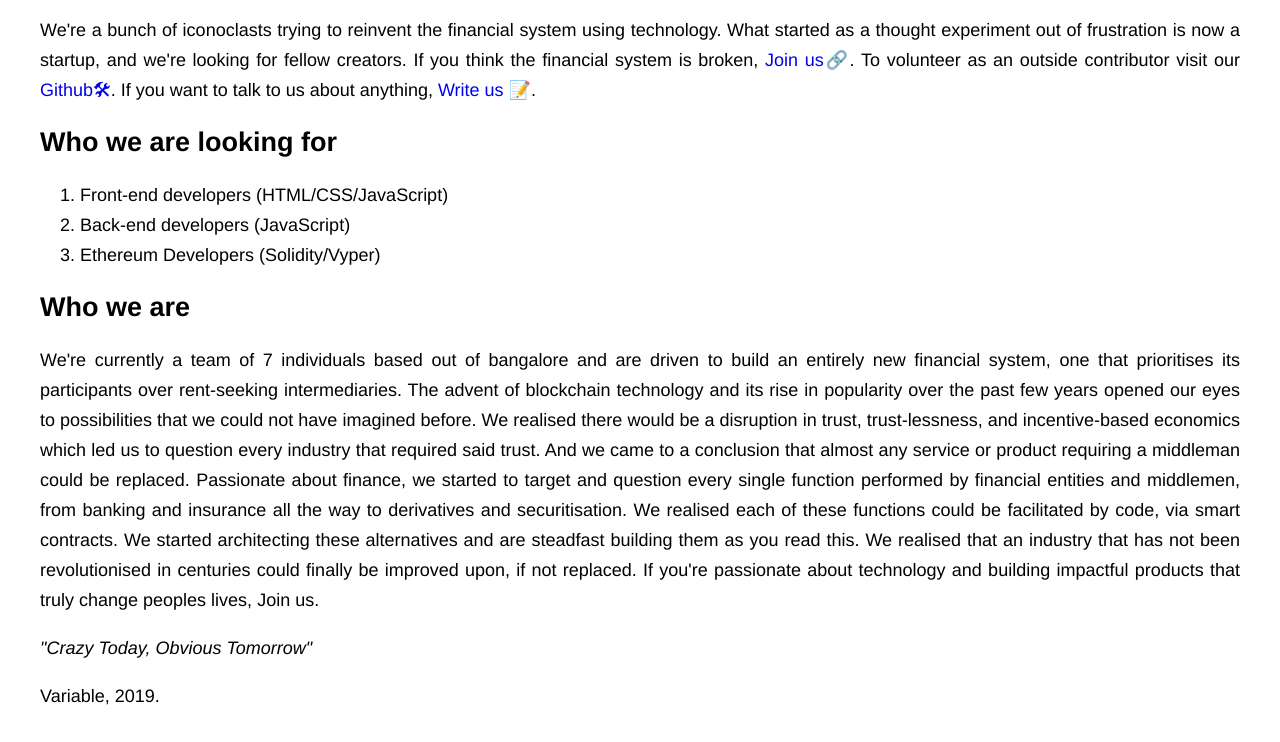
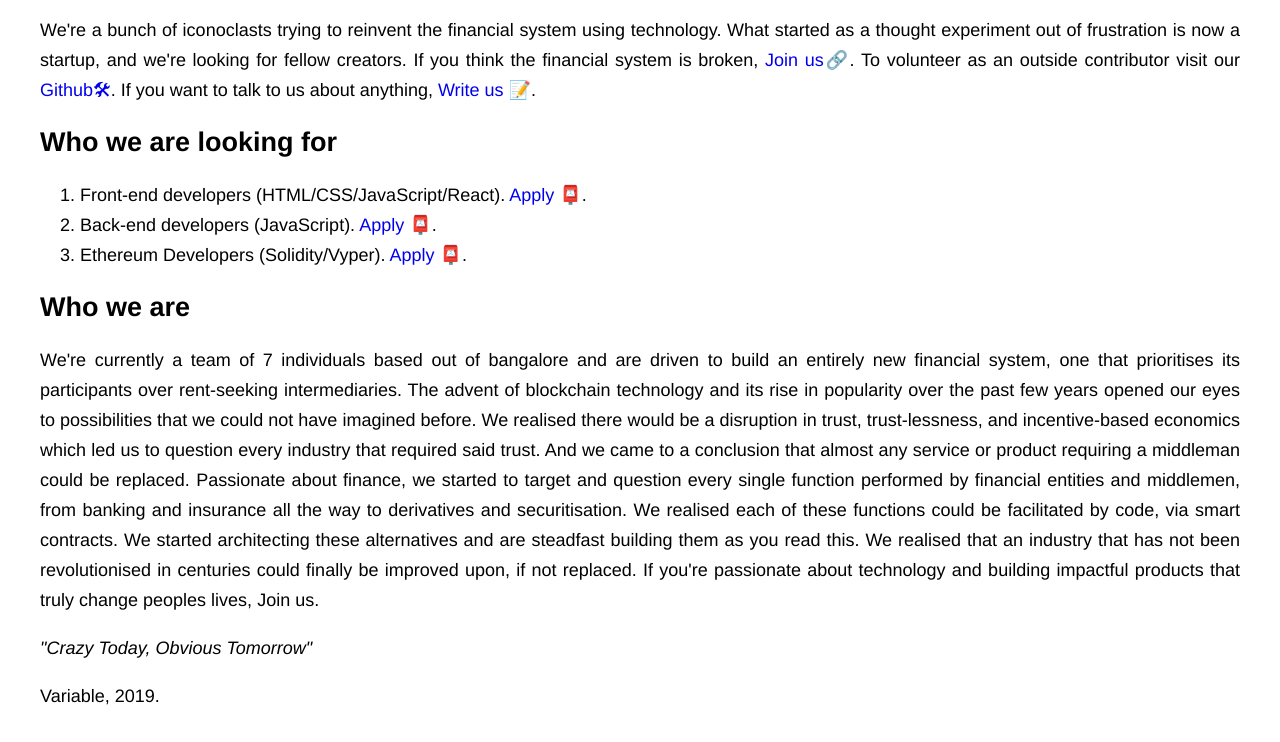
Before and after one commit to variablelabs/variablelabs.github.io, a plain HTML site: page index.html in a window 1280 px wide. Shown: the part 122-864 px from the top of the page. Drawn offline with Linux system fonts and the light colour scheme.

Commit message:
Link addition

```diff
--- a/index.html
+++ b/index.html
@@ -18,9 +18,9 @@
           <p>We're a bunch of iconoclasts trying to reinvent the financial system using technology. What started as a thought experiment out of frustration is now a startup, and we're looking for fellow creators. If you think the financial system is broken, <a href="https://reinventfinance.typeform.com/to/eoOLrW" target="_blank">Join us🔗</a>. To volunteer as an outside contributor visit our <a href="https://github.com/variablelabs" target="_blank">Github🛠</a>. If you want to talk to us about anything, <a href="mailto:himgajria@gmail.com">Write us 📝</a>.</p>
           <h2>Who we are looking for</h2>
           <ol>
-            <li>Front-end developers (HTML/CSS/JavaScript)</li>
-            <li>Back-end developers (JavaScript)</li>
-            <li>Ethereum Developers (Solidity/Vyper)</li>
+            <li>Front-end developers (HTML/CSS/JavaScript/React). <a href="https://reinventfinance.typeform.com/to/eoOLrW" target="_blank">Apply 📮</a>.</li>
+            <li>Back-end developers (JavaScript). <a href="https://reinventfinance.typeform.com/to/eoOLrW" target="_blank">Apply 📮</a>.</li>
+            <li>Ethereum Developers (Solidity/Vyper). <a href="https://reinventfinance.typeform.com/to/eoOLrW" target="_blank">Apply 📮</a>.</li>
           </ol>
           <h2>Who we are</h2>
           <p>We're currently a team of 7 individuals based out of bangalore and are driven to build an entirely new financial system, one that prioritises its participants over rent-seeking intermediaries. The advent of blockchain technology and its rise in popularity over the past few years opened our eyes to possibilities that we could not have imagined before. We realised there would be a disruption in trust, trust-lessness, and incentive-based economics which led us to question every industry that required said trust. And we came to a conclusion that almost any service or product requiring a middleman could be replaced. Passionate about finance, we started to target and question every single function performed by financial entities and middlemen, from banking and insurance all the way to derivatives and securitisation. We realised each of these functions could be facilitated by code, via smart contracts. We started architecting these alternatives and are steadfast building them as you read this. We realised that an industry that has not been revolutionised in centuries could finally be improved upon, if not replaced. If you're passionate about technology and building impactful products that truly change peoples lives, Join us.</p>
```
